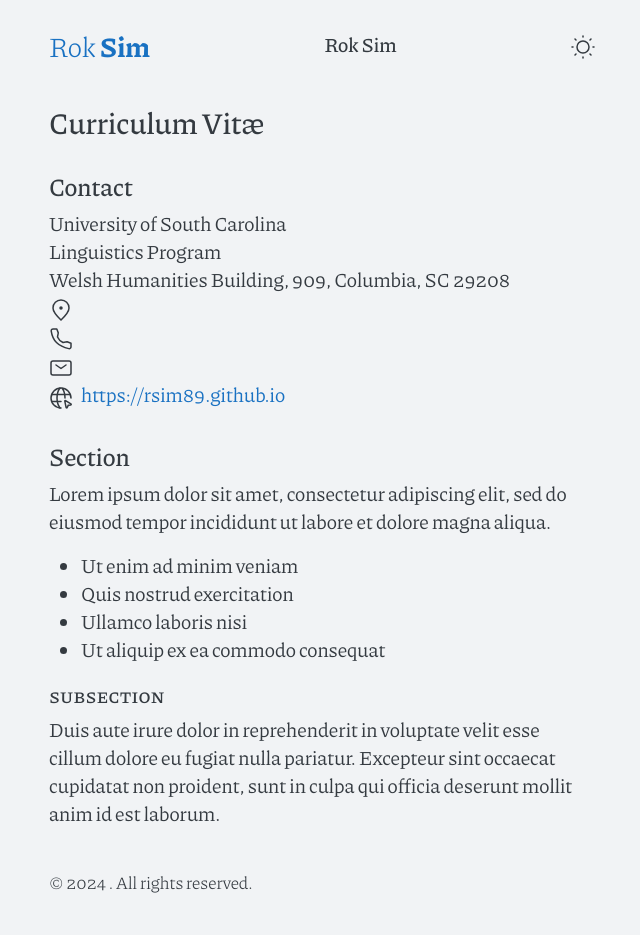
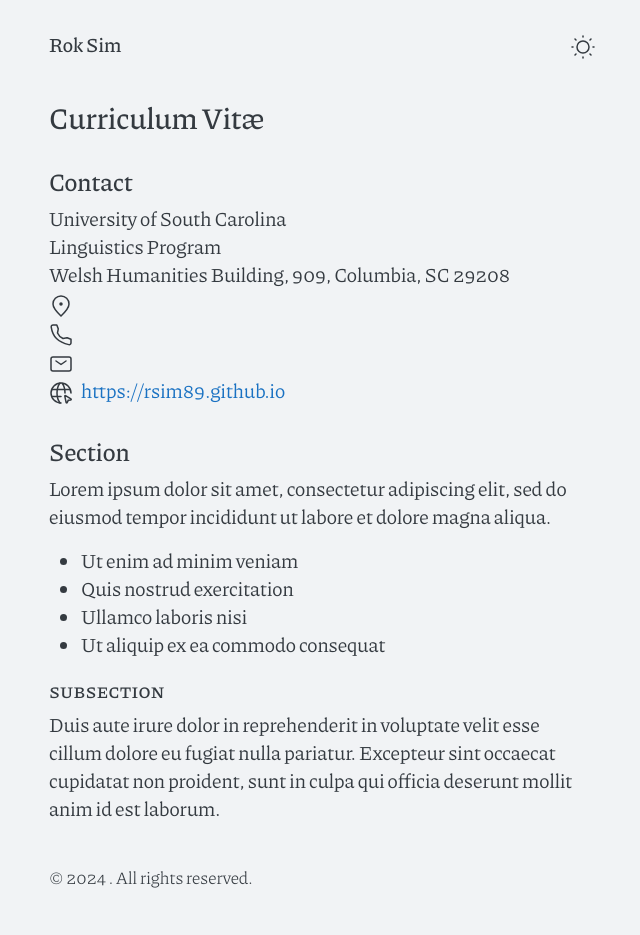
Before and after one commit to rsim89/rsim89.github.io, a Jekyll site: the page built from cv.md, in a window 1280 px wide. Shown: the whole page, without its empty margins (318-958 px from the left). Built offline with Jekyll 4.4.1, drawn with Linux system fonts in a browser that asks for light colours.

Commit message:
Update header.html

```diff
--- a/_includes/header.html
+++ b/_includes/header.html
@@ -1,12 +1,4 @@
 <header>
-
-    <div class="float-md-start mb-0">
-        <a class="h3 text-decoration-none" href="/">
-            <span class="fw-light">{{ site.author | split: " " | first }}</span>
-            <span class="fw-semibold">{{ site.author | split: " " | last }}</span>
-        </a>
-    </div>
-
   <div>
     <a class="site-title" href="{{ site.url }}">{{ site.title }}</a>
     <small>
```
